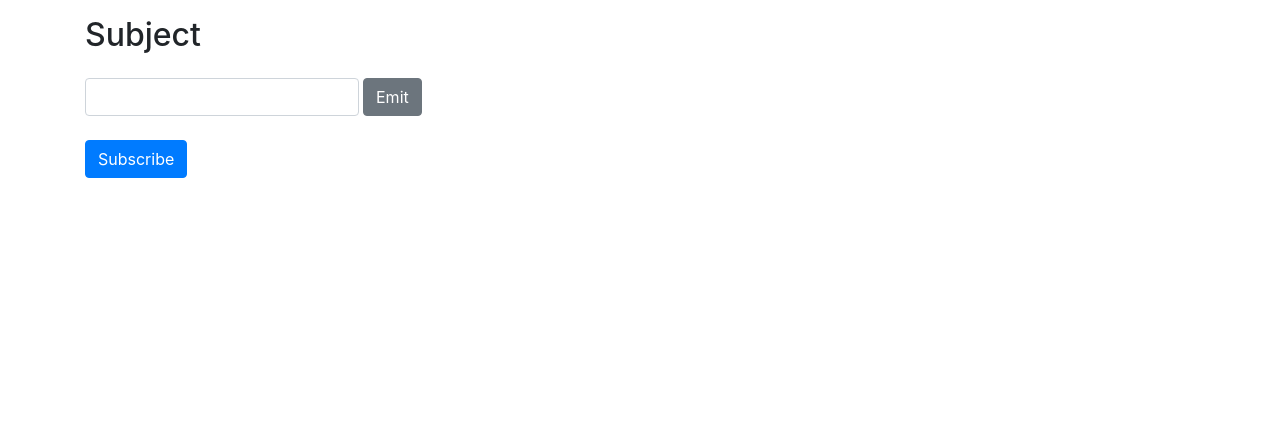
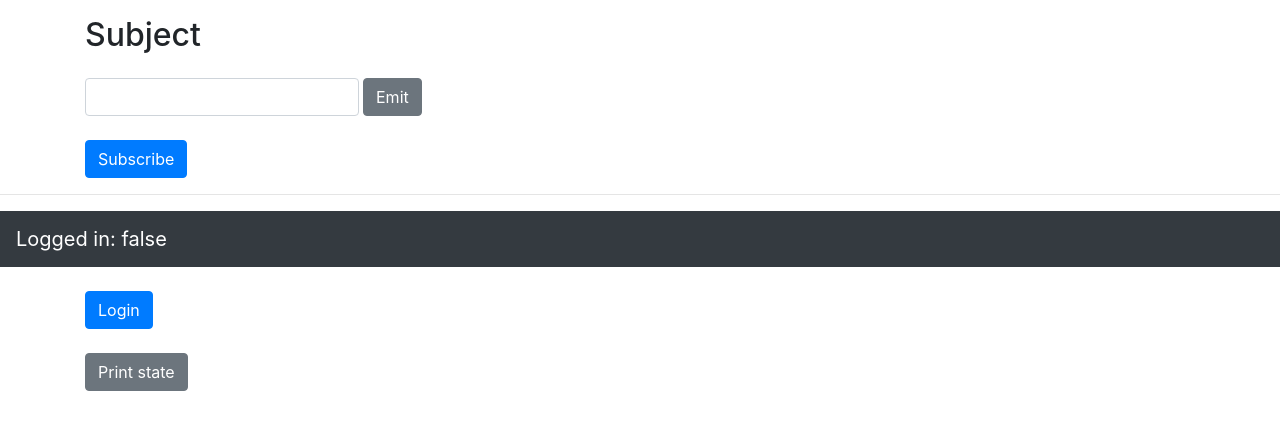
Before and after one commit to JoaoTeixeira13/RxJs-course, a website built with webpack: page 06-Subjects/src/index.html in a window 1280 px wide. Built offline with nearby package versions, Linux system fonts and the light colour scheme.

Commit message:
BehaviourSubject

```diff
--- a/06-Subjects/src/index.html
+++ b/06-Subjects/src/index.html
@@ -15,3 +15,17 @@
 
     <button id="subscribe" class="btn btn-primary">Subscribe</button>
 </div>
+
+<hr />
+<nav class="navbar navbar-dark bg-dark">
+    <span class="navbar-brand">Logged in: <span id="logged-in"></span></span>
+</nav>
+
+<div class="container">
+    <div class="my-4 form-inline">
+        <button id="login" class="btn btn-primary mr-1">Login</button>
+        <button id="logout" class="btn btn-primary">Logout</button>
+    </div>
+
+    <button id="print-state" class="btn btn-secondary">Print state</button>
+</div>
--- a/06-Subjects/src/index.ts
+++ b/06-Subjects/src/index.ts
@@ -1,4 +1,11 @@
-import { fromEvent, map, Subject } from "rxjs";
+import {
+    BehaviorSubject,
+    ConnectableObservable,
+    fromEvent,
+    map,
+    Subject,
+    withLatestFrom,
+} from "rxjs";
 
 const emitButton = document.querySelector("button#emit");
 const inputElement: HTMLInputElement = document.querySelector("#value-input");
@@ -14,3 +21,33 @@ fromEvent(subscribeButton, "click").subscribe(() => {
     console.log("New Subscription");
     value$.subscribe((value) => console.log(value));
 });
+
+const loggedInSpan: HTMLElement = document.querySelector("span#logged-in");
+const loginButton: HTMLElement = document.querySelector("button#login");
+const logoutButton: HTMLElement = document.querySelector("button#logout");
+const printStateButton: HTMLElement =
+    document.querySelector("button#print-state");
+
+const isLoggedIn$ = new BehaviorSubject<boolean>(false);
+
+fromEvent(loginButton, "click").subscribe(() => isLoggedIn$.next(true));
+fromEvent(logoutButton, "click").subscribe(() => isLoggedIn$.next(false));
+
+//navigation bar
+
+isLoggedIn$.subscribe(
+    (isLoggedIn) => (loggedInSpan.innerText = isLoggedIn.toString())
+);
+
+//buttons
+
+isLoggedIn$.subscribe((isLoggedIn) => {
+    logoutButton.style.display = isLoggedIn ? "block" : "none";
+    loginButton.style.display = !isLoggedIn ? "block" : "none";
+});
+
+fromEvent(printStateButton, "click")
+    .pipe(withLatestFrom(isLoggedIn$))
+    .subscribe(([event, isLoggedIn]) =>
+        console.log("User is logged in:", isLoggedIn)
+    );
```
